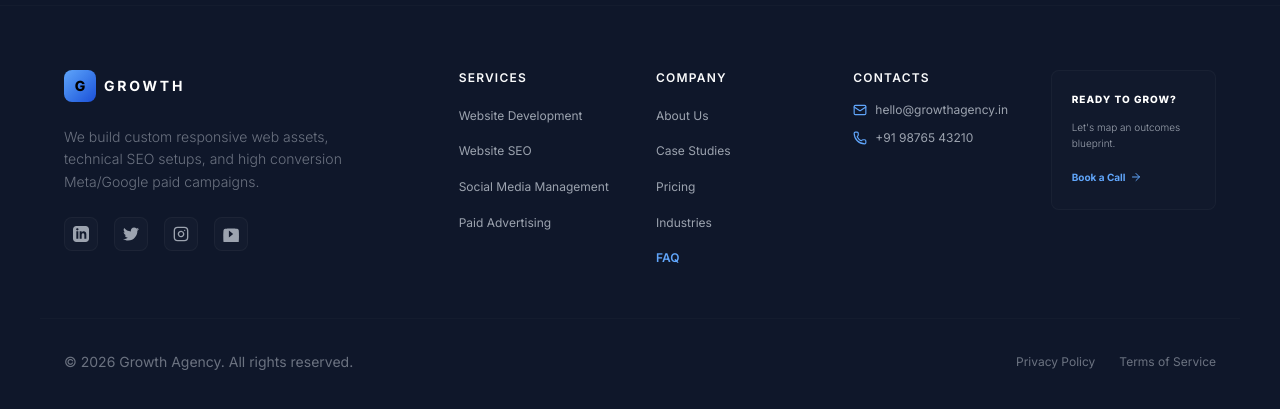
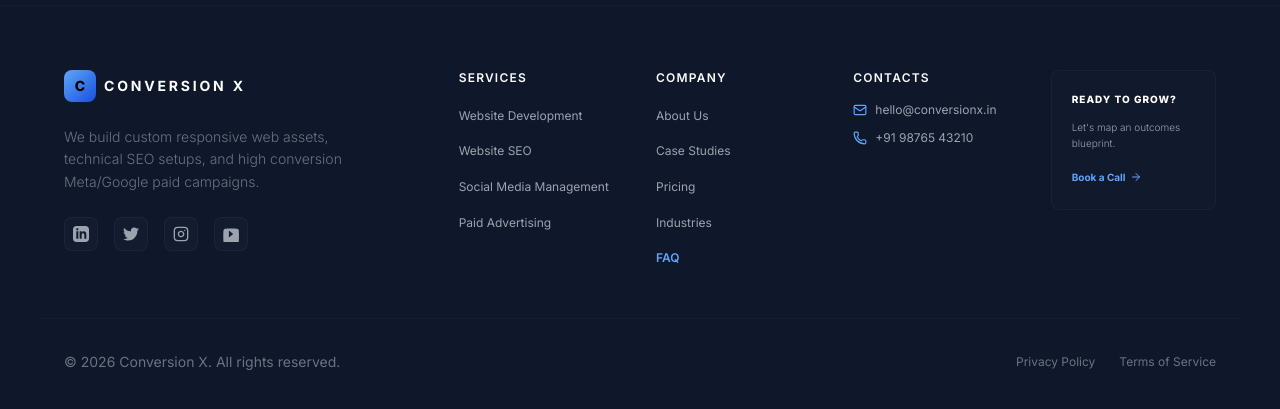
Before and after one commit to Pushkar555E/growth, a Next.js app: page /faq in a window 1280 px wide. Shown: the part 1411-1820 px from the top of the page. Built offline with nearby package versions, Linux system fonts and the light colour scheme.

Commit message:
Rebrand entire user-facing agency platform to Conversion X, update metadata, contact emails, and plan descriptors

```diff
--- a/app/layout.js
+++ b/app/layout.js
@@ -2,10 +2,10 @@ import "./globals.css";
 import Script from "next/script";
 
 export const metadata = {
-  metadataBase: new URL("https://growthagency.com"),
+  metadataBase: new URL("https://conversionx.in"),
   title: {
-    default: "Growth Agency — Premium Digital Growth & Performance Engine",
-    template: "%s | Growth Agency",
+    default: "Conversion X — Premium Digital Growth & Performance Engine",
+    template: "%s | Conversion X",
   },
   description: "We don't run generic ads. We engineer responsive websites, local SEO blueprints, and high-converting paid acquisition funnels for local businesses.",
   keywords: [
@@ -18,25 +18,25 @@ export const metadata = {
     "Meta Ads Management",
     "High Conversion Websites",
   ],
-  authors: [{ name: "Growth Team" }],
-  creator: "Growth Team",
-  publisher: "Growth Agency",
+  authors: [{ name: "Conversion X Team" }],
+  creator: "Conversion X Team",
+  publisher: "Conversion X",
   formatDetection: {
     email: false,
     address: false,
     telephone: false,
   },
   openGraph: {
-    title: "Growth Agency — Premium Digital Growth & Performance Engine",
+    title: "Conversion X — Premium Digital Growth & Performance Engine",
     description: "We don't run generic ads. We engineer custom web systems, high rank local SEO, and Meta/Google acquisition paths.",
-    url: "https://growthagency.com",
-    siteName: "Growth Agency",
+    url: "https://conversionx.in",
+    siteName: "Conversion X",
     locale: "en_US",
     type: "website",
   },
   twitter: {
     card: "summary_large_image",
-    title: "Growth Agency — Premium Digital Growth Engine",
+    title: "Conversion X — Premium Digital Growth Engine",
     description: "We build custom websites and target marketing funnels that local customers can't ignore.",
   },
   robots: {
--- a/app/page.js
+++ b/app/page.js
@@ -13,7 +13,7 @@ import ContactFormSection from "@/components/ContactFormSection";
 import FAQSection from "@/components/FAQSection";
 
 export const metadata = {
-  title: "Growth Agency — Premium Digital Growth & Performance Engine",
+  title: "Conversion X — Premium Digital Growth & Performance Engine",
   description: "We don't run generic ads. We build businesses that customers can't ignore. Custom development, technical SEO, and conversion optimization.",
 };
 
--- a/components/AboutClient.jsx
+++ b/components/AboutClient.jsx
@@ -61,7 +61,7 @@ export default function AboutClient() {
               Founded on a simple realization: Most agencies sell visual vanity templates and generic traffic packages, while businesses need bookings and revenue.
             </p>
             <p className="body-md text-text-secondary leading-relaxed font-light">
-              We stripped away the fluff to build Growth Agency—an engineering-first marketing team focusing on custom Next.js web development, local maps SEO, and high-ROAS paid campaign configurations.
+              We stripped away the fluff to build Conversion X—an engineering-first marketing team focusing on custom Next.js web development, local maps SEO, and high-ROAS paid campaign configurations.
             </p>
           </div>
 
--- a/components/ContactClient.jsx
+++ b/components/ContactClient.jsx
@@ -35,7 +35,7 @@ export default function ContactClient() {
         body: JSON.stringify({
           access_key: "998039d1-14f5-4114-82c5-2e0d6caca091",
           subject: `New Lead: Free Growth Audit - ${formData.business}`,
-          from_name: "Growth Agency Lead Engine",
+          from_name: "Conversion X Lead Engine",
           name: formData.name,
           email: formData.email,
           message: `
@@ -221,8 +221,8 @@ Message: ${formData.message}
                   </div>
                   <div>
                     <span className="text-[10px] text-text-tertiary uppercase tracking-wider block mb-0.5">Email</span>
-                    <a href="mailto:hello@growthagency.in" onClick={trackEmailClick} className="text-xs text-white font-medium hover:text-amber-400 transition-colors">
-                      hello@growthagency.in
+                    <a href="mailto:hello@conversionx.in" onClick={trackEmailClick} className="text-xs text-white font-medium hover:text-amber-400 transition-colors">
+                      hello@conversionx.in
                     </a>
                   </div>
                 </div>
--- a/components/ContactFormSection.jsx
+++ b/components/ContactFormSection.jsx
@@ -30,7 +30,7 @@ export default function ContactFormSection() {
         body: JSON.stringify({
           access_key: "998039d1-14f5-4114-82c5-2e0d6caca091",
           subject: `New Homepage Lead: Free Growth Audit - ${formData.business}`,
-          from_name: "Growth Agency Lead Engine",
+          from_name: "Conversion X Lead Engine",
           name: formData.name,
           email: formData.email,
           message: `
--- a/components/Footer.jsx
+++ b/components/Footer.jsx
@@ -31,10 +31,10 @@ export default function Footer() {
         <div className="lg:col-span-4 space-y-6">
           <Link href="/" id="footer-logo" className="flex items-center gap-2 group w-max">
             <span className="w-8 h-8 rounded-lg bg-gradient-to-br from-amber-400 to-amber-600 flex items-center justify-center font-extrabold text-sm text-black">
-              G
+              C
             </span>
             <span className="font-bold text-sm uppercase tracking-[0.2em] text-white">
-              Growth
+              Conversion X
             </span>
           </Link>
           <p className="body-sm text-xs leading-relaxed max-w-xs font-light text-text-secondary">
@@ -103,8 +103,8 @@ export default function Footer() {
           <ul className="space-y-3">
             <li className="flex items-center gap-2">
               <Mail className="w-3.5 h-3.5 text-amber-400 shrink-0" />
-              <a href="mailto:hello@growthagency.in" className="text-xs text-text-secondary hover:text-white transition-colors">
-                hello@growthagency.in
+              <a href="mailto:hello@conversionx.in" className="text-xs text-text-secondary hover:text-white transition-colors">
+                hello@conversionx.in
               </a>
             </li>
             <li className="flex items-center gap-2">
@@ -132,7 +132,7 @@ export default function Footer() {
       {/* Footer Bottom */}
       <div className="container-tight border-t border-white/[0.02] pt-8 flex flex-col md:flex-row items-center justify-between gap-4">
         <p className="body-sm text-xs text-text-tertiary">
-          © {new Date().getFullYear()} Growth Agency. All rights reserved.
+          © {new Date().getFullYear()} Conversion X. All rights reserved.
         </p>
         <div className="flex gap-6 text-xs text-text-tertiary">
           <a href="#" className="hover:text-text-secondary transition-colors">Privacy Policy</a>
--- a/components/Navbar.jsx
+++ b/components/Navbar.jsx
@@ -28,10 +28,10 @@ export default function Navbar() {
           className="flex items-center gap-2 group focus:outline-none"
         >
           <span className="w-8 h-8 rounded-lg bg-gradient-to-br from-amber-400 to-amber-600 flex items-center justify-center font-extrabold text-sm text-black group-hover:scale-[1.03] transition-transform duration-300">
-            G
+            C
           </span>
           <span className="font-bold text-sm uppercase tracking-[0.2em] text-white group-hover:text-amber-400 transition-colors duration-300">
-            Growth
+            Conversion X
           </span>
         </Link>
 
--- a/lib/pricing.js
+++ b/lib/pricing.js
@@ -40,7 +40,7 @@ export const pricingData = {
       features: ["Technical Audit", "On-Page SEO", "Keyword Research", "Google Search Console", "Analytics Setup"]
     },
     {
-      name: "Growth SEO",
+      name: "Pro SEO",
       price: "5,999",
       features: ["Everything in Basic", "Local SEO", "Speed Optimization", "Monthly SEO Report", "Competitor Analysis", "Content Suggestions"],
       isPopular: true
@@ -48,7 +48,7 @@ export const pricingData = {
     {
       name: "Premium SEO",
       price: "9,999",
-      features: ["Everything in Growth", "Full Technical SEO", "Advanced Local SEO", "Blog Optimization", "Landing Page Optimization", "Monthly Strategy Call"]
+      features: ["Everything in Pro", "Full Technical SEO", "Advanced Local SEO", "Blog Optimization", "Landing Page Optimization", "Monthly Strategy Call"]
     }
   ],
 
```
